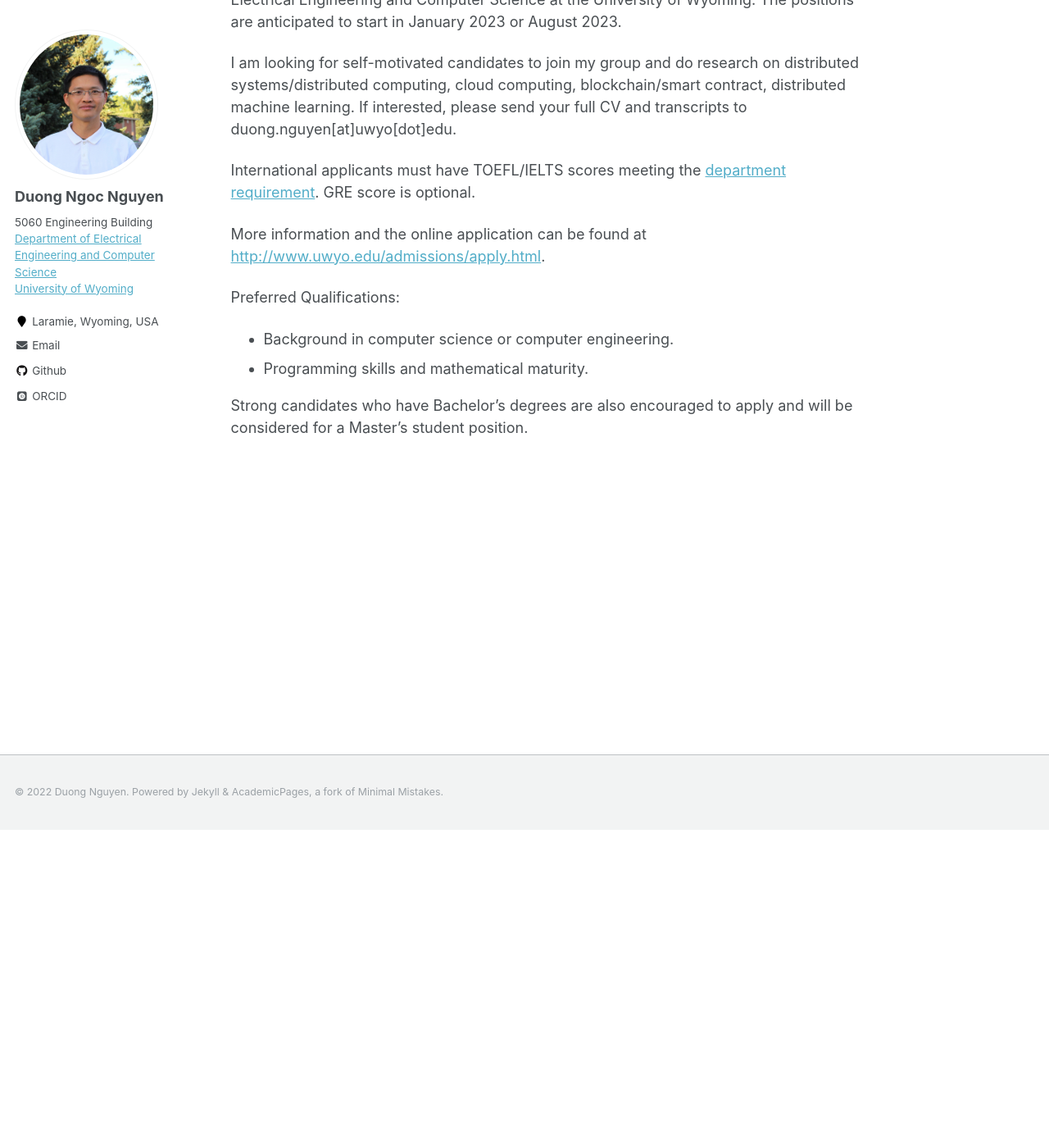
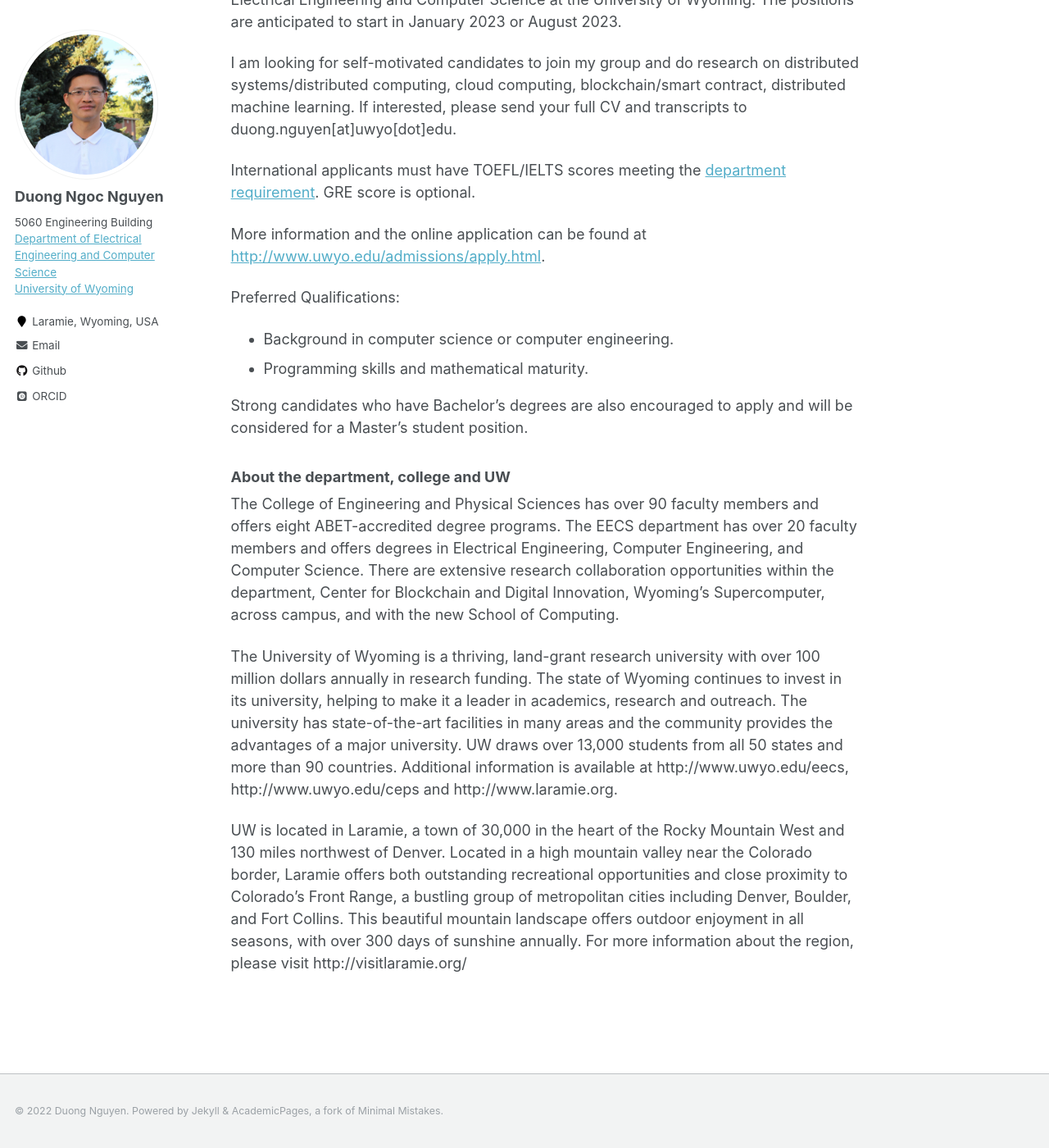
Before and after one commit to duongnn/duongnn.github.io, a Jekyll site: the page built from _pages/about.md, in a window 1280 px wide and 1400 px high, scrolled down 388 px. Shown: the whole window at 82% size. Built offline with Jekyll 4.4.1, drawn with Linux system fonts in a browser that asks for light colours; some web fonts are replaced; some of the changed text lies outside the part shown.

Commit message:
Update about.md

```diff
--- a/_pages/about.md
+++ b/_pages/about.md
@@ -12,7 +12,7 @@ I am an Assistant Professor in the Department of Electrical Engineering and Comp
 My research interests include Distributed Systems/Computing, Fault Tolerance, Runtime Monitoring, Self-Stabilization, and Formal Methods.
 
 
-### Opening
+### PhD positions are available
 
 Two funded PhD positions are available in my research group in the Department of Electrical Engineering and Computer Science at the University of Wyoming. The positions are anticipated to start in January 2023 or August 2023.
 
@@ -27,3 +27,11 @@ Preferred Qualifications:
 *       Programming skills and mathematical maturity.
 
 Strong candidates who have Bachelor's degrees are also encouraged to apply and will be considered for a Master's student position.
+
+### About the department, college and UW
+
+The College of Engineering and Physical Sciences has over 90 faculty members and offers eight ABET-accredited degree programs. The EECS department has over 20 faculty members and offers degrees in Electrical Engineering, Computer Engineering, and Computer Science. There are extensive research collaboration opportunities within the department, Center for Blockchain and Digital Innovation, Wyoming’s Supercomputer, across campus, and with the new School of Computing.
+
+The University of Wyoming is a thriving, land-grant research university with over 100 million dollars annually in research funding. The state of Wyoming continues to invest in its university, helping to make it a leader in academics, research and outreach. The university has state-of-the-art facilities in many areas and the community provides the advantages of a major university. UW draws over 13,000 students from all 50 states and more than 90 countries. Additional information is available at http://www.uwyo.edu/eecs, http://www.uwyo.edu/ceps and http://www.laramie.org.
+
+UW is located in Laramie, a town of 30,000 in the heart of the Rocky Mountain West and 130 miles northwest of Denver. Located in a high mountain valley near the Colorado border, Laramie offers both outstanding recreational opportunities and close proximity to Colorado’s Front Range, a bustling group of metropolitan cities including Denver, Boulder, and Fort Collins. This beautiful mountain landscape offers outdoor enjoyment in all seasons, with over 300 days of sunshine annually. For more information about the region, please visit http://visitlaramie.org/
```
